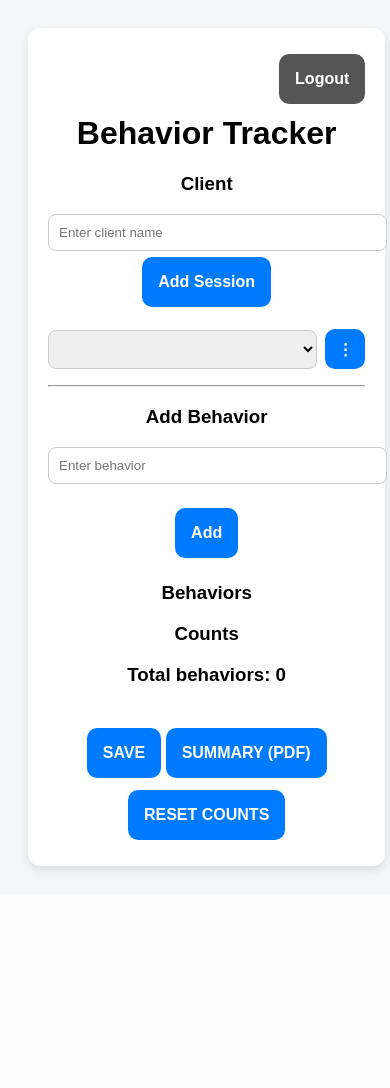
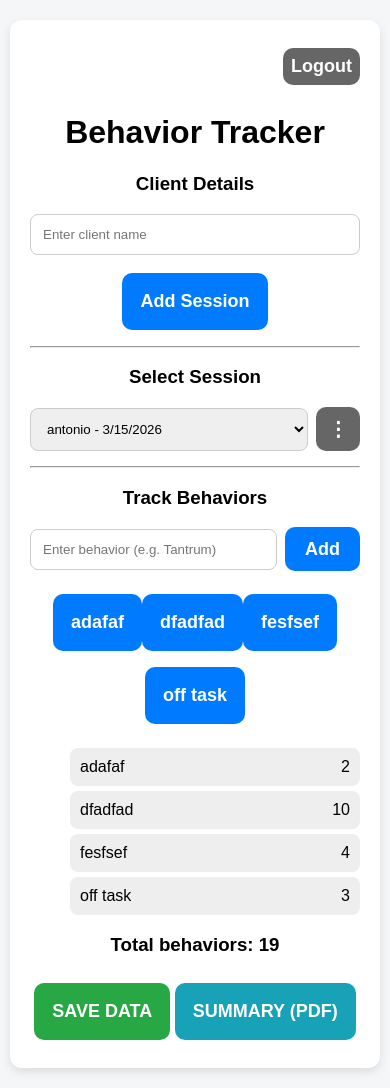
Before and after one commit to tonysegura-project/1FingerBT, a Flask app: page / in a window 390 px wide. Before the commit the page ends 875 px from the top, so only its background shows below. Run offline with Flask 3, Linux system fonts and the light colour scheme; a user stored in the database is signed in; lists and menus that the app fills with data are empty; some libraries are stand-ins or nearby versions.

Commit message:
Fixed database syncing, login, and mobile UI

```diff
--- a/app.py
+++ b/app.py
@@ -1,98 +1,142 @@
-from flask import Flask, render_template, request, jsonify, redirect
+from flask import Flask, render_template, request, jsonify, redirect, url_for, flash
 from flask_sqlalchemy import SQLAlchemy
-from flask_login import LoginManager, UserMixin, login_user, login_required, logout_user
+from flask_login import LoginManager, UserMixin, login_user, login_required, logout_user, current_user
+from werkzeug.security import generate_password_hash, check_password_hash
 
 app = Flask(__name__)
-app.secret_key = "supersecretkey123"
+app.secret_key = "aba_tracker_secret_key" # Change this for production
 
+# Database Configuration
+app.config["SQLALCHEMY_DATABASE_URI"] = "sqlite:///behavior_tracker.db"
+app.config["SQLALCHEMY_TRACK_MODIFICATIONS"] = False
+db = SQLAlchemy(app)
+
+# Login Manager
 login_manager = LoginManager()
 login_manager.init_app(app)
 login_manager.login_view = "login"
 
-app.config["SQLALCHEMY_DATABASE_URI"] = "sqlite:///database.db"
-app.config["SQLALCHEMY_TRACK_MODIFICATIONS"] = False
+# ---------------- MODELS ----------------
 
-db = SQLAlchemy(app)
+class User(UserMixin, db.Model):
+    id = db.Column(db.Integer, primary_key=True)
+    email = db.Column(db.String(120), unique=True, nullable=False)
+    password = db.Column(db.String(200), nullable=False)
+    sessions = db.relationship('Session', backref='user', lazy=True)
 
-data = {}
+class Session(db.Model):
+    id = db.Column(db.Integer, primary_key=True)
+    name = db.Column(db.String(120), nullable=False) # Client Name
+    date = db.Column(db.String(50), nullable=False)
+    user_id = db.Column(db.Integer, db.ForeignKey("user.id"), nullable=False)
+    behaviors = db.relationship('Behavior', backref='session', cascade="all, delete-orphan", lazy=True)
+
 class Behavior(db.Model):
     id = db.Column(db.Integer, primary_key=True)
-    name = db.Column(db.String(100))
+    name = db.Column(db.String(100), nullable=False)
     count = db.Column(db.Integer, default=0)
+    session_id = db.Column(db.Integer, db.ForeignKey("session.id"), nullable=False)
+
+# ---------------- ROUTES ----------------
+
+@login_manager.user_loader
+def load_user(user_id):
+    return User.query.get(int(user_id))
+
 @app.route("/")
 @login_required
 def index():
-    behaviors = Behavior.query.all()
+    return render_template("index.html")
 
-    data = {b.name: b.count for b in behaviors}
+@app.route("/signup", methods=["GET", "POST"])
+def signup():
+    if request.method == "POST":
+        email = request.form.get("email")
+        password = request.form.get("password")
+        if User.query.filter_by(email=email).first():
+            flash("Email already exists.")
+            return redirect(url_for("signup"))
+        new_user = User(email=email, password=generate_password_hash(password))
+        db.session.add(new_user)
+        db.session.commit()
+        return redirect(url_for("login"))
+    return render_template("signup.html")
 
-    return render_template("index.html", data=data)
-
-class User(UserMixin, db.Model):
-    id = db.Column(db.Integer, primary_key=True)
-    email = db.Column(db.String(120), unique=True)
-    password = db.Column(db.String(200))
-
-@app.route("/add_behavior", methods=["POST"])
-def add_behavior():
-    behavior_name = request.json.get("behavior")
-
-    if behavior_name:
-        new_behavior = Behavior(name=behavior_name, count=0)
-        db.session.add(new_behavior)
-        db.session.commit()
-
-    behaviors = Behavior.query.all()
-
-    data = {b.name: b.count for b in behaviors}
-
-    return jsonify(data)
-
-@app.route("/update", methods=["POST"])
-def update():
-    behavior_name = request.json.get("behavior")
-
-    behavior = Behavior.query.filter_by(name=behavior_name).first()
-
-    if behavior:
-        behavior.count += 1
-        db.session.commit()
-
-    behaviors = Behavior.query.all()
-
-    data = {b.name: b.count for b in behaviors}
-
-    return jsonify(data)
-
-@app.route("/login", methods=["GET","POST"])
+@app.route("/login", methods=["GET", "POST"])
 def login():
     if request.method == "POST":
-
-        email = request.form["email"]
-        password = request.form["password"]
-
+        email = request.form.get("email")
+        password = request.form.get("password")
         user = User.query.filter_by(email=email).first()
-
-        if user and user.password == password:
+        if user and check_password_hash(user.password, password):
             login_user(user)
-            return redirect("/")
-
+            return redirect(url_for("index"))
+        flash("Invalid credentials.")
     return render_template("login.html")
 
 @app.route("/logout")
 @login_required
 def logout():
     logout_user()
-    return redirect("/login")
+    return redirect(url_for("login"))
 
-@login_manager.user_loader
-def load_user(user_id):
-    return User.query.get(int(user_id))
+# ---------------- API DATA ROUTES ----------------
 
-with app.app_context():
-    db.create_all()
+@app.route("/create_session", methods=["POST"])
+@login_required
+def create_session():
+    data = request.json
+    new_session = Session(name=data['name'], date=data['date'], user_id=current_user.id)
+    db.session.add(new_session)
+    db.session.commit()
+    return get_sessions()
+
+@app.route("/get_sessions")
+@login_required
+def get_sessions():
+    sessions = Session.query.filter_by(user_id=current_user.id).all()
+    return jsonify([{"id": s.id, "name": s.name, "date": s.date} for s in sessions])
+
+@app.route("/get_behaviors/<int:session_id>")
+@login_required
+def get_behaviors(session_id):
+    behaviors = Behavior.query.filter_by(session_id=session_id).all()
+    return jsonify({b.name: b.count for b in behaviors})
+
+@app.route("/add_behavior", methods=["POST"])
+@login_required
+def add_behavior():
+    data = request.json
+    session_id = data.get("session_id")
+    name = data.get("behavior")
+
+    existing = Behavior.query.filter_by(name=name, session_id=session_id).first()
+    if not existing:
+        new_b = Behavior(name=name, count=0, session_id=session_id)
+        db.session.add(new_b)
+        db.session.commit()
+    return get_behaviors(session_id)
+
+@app.route("/update_count", methods=["POST"])
+@login_required
+def update_count():
+    data = request.json
+    behavior = Behavior.query.filter_by(name=data['behavior'], session_id=data['session_id']).first()
+    if behavior:
+        behavior.count += 1
+        db.session.commit()
+    return get_behaviors(data['session_id'])
+
+@app.route("/delete_session/<int:session_id>", methods=["POST"])
+@login_required
+def delete_session(session_id):
+    session = Session.query.get(session_id)
+    if session and session.user_id == current_user.id:
+        db.session.delete(session)
+        db.session.commit()
+    return get_sessions()
 
 if __name__ == "__main__":
-    app.run()
-
-    #python app.py
+    with app.app_context():
+        db.create_all()
+    app.run(debug=True, host="0.0.0.0", port=5000)
--- a/requirements.txt
+++ b/requirements.txt
@@ -1,4 +1,4 @@
-Flask==3.1.3
-gunicorn
+Flask
 Flask-SQLAlchemy
 Flask-Login
+Werkzeug
--- a/templates/index.html
+++ b/templates/index.html
@@ -1,406 +1,291 @@
 <!DOCTYPE html>
 <html>
 <head>
-    <title>Behavior Tracker</title>
-    <meta name="viewport" content="width=device-width, initial-scale=1.0">
-
+    <title>RBT Session Tracker</title>
+    <meta name="viewport" content="width=device-width, initial-scale=1.0, maximum-scale=1.0, user-scalable=no">
     <script src="https://cdnjs.cloudflare.com/ajax/libs/jspdf/2.5.1/jspdf.umd.min.js"></script>
-
     <style>
-        h1{
-    margin-top:5px;
-}
+        /* Keeping your original styling Antonio, it looked great! */
 body {
     font-family: Arial, sans-serif;
     background: #f4f6f8;
     text-align: center;
-            padding: 20px;
+    padding: 10px; /* Reduced padding for mobile */
+    margin: 0;
+    display: flex;
+    justify-content: center; /* Centers the container horizontally */
 }
-
 .container {
     max-width: 500px;
-    width: 95%;
-    margin: auto;
+    width: 100%; /* Take full width on small screens */
+    margin: 10px auto; /* Centers it and adds a small top/bottom gap */
     background: white;
     padding: 20px;
     border-radius: 12px;
     box-shadow: 0 4px 10px rgba(0,0,0,0.1);
 }
-
-        input, select {
-            padding: 10px;
-            width: 100%;
-            border-radius: 8px;
-            border: 1px solid #ccc;
-        }
-
-        .row {
-            display: flex;
-            align-items: center;
-            gap: 8px;
-            margin: 10px 0;
-        }
-
-        .row select {
-            flex: 1;
-        }
-
+        input, select { padding: 12px; width: 100%; border-radius: 8px; border: 1px solid #ccc; margin-bottom: 10px; box-sizing: border-box;}
 button {
-    padding: 16px;
-    margin: 6px 0;
+    padding: 18px; /* Slightly larger for touch */
+    margin: 8px 0;
     border: none;
     border-radius: 10px;
     background: #007bff;
     color: white;
     font-weight: bold;
     cursor: pointer;
-    font-size: 16px;
+    font-size: 18px; /* Bigger text for easier reading */
+    touch-action: manipulation; /* Removes the 300ms tap delay on mobile */
 }
-.delete-btn {
-    background: red;
-    color: white;
-    border: none;
-    border-radius: 6px;
-    width: 28px;
-    height: 28px;
-    margin-right: 10px;
-    cursor: pointer;
+        button:hover { background: #0056b3; }
+        .row { display: flex; gap: 8px; margin-bottom: 10px; }
+        #counts li { list-style: none; background: #eee; padding: 10px; margin: 5px 0; border-radius: 8px; display: flex; justify-content: space-between; }
+        .danger { background: #dc3545; }
+
+        /* 1. Makes input and button sit side-by-side */
+.row {
+    display: flex;
+    align-items: center;
+    gap: 8px;
+    margin-bottom: 15px;
 }
 
-        button:hover {
-            background: #0056b3;
+.row input, .row select {
+    margin-bottom: 0;
+    flex: 1;
 }
 
-        #buttons button {
-    display: block;
-    width: 100%;
-    margin: 10px 0;
-    font-size: 18px;
-    padding: 18px;
+/* 2. Style for the 3-dot menu container */
+.menu-container {
+    position: relative;
+    display: inline-block;
 }
 
-        #counts li {
-            background: #f1f1f1;
-            margin: 5px 0;
-            padding: 10px;
+/* 3. Style for the dots button itself */
+.dots-btn {
+    width: 44px !important;
+    height: 44px !important;
+    padding: 0 !important;
+    background: #666 !important;
+    margin: 0 !important;
+    font-size: 20px;
+    line-height: 44px;
+}
+
+/* 4. The hidden menu box */
+.dropdown-content {
+    display: none;
+    position: absolute;
+    right: 0;
+    top: 50px;
+    background-color: white;
+    min-width: 160px;
+    box-shadow: 0px 8px 16px rgba(0,0,0,0.2);
+    z-index: 100;
     border-radius: 8px;
 }
 
-        .menu-container {
-            position: relative;
+.dropdown-content button {
+    margin: 0;
+    border-radius: 0;
+    width: 100%;
+    text-align: left;
+    padding: 12px;
+    background: white;
+    color: red; /* Make delete stand out */
 }
 
-        .menu-dropdown {
-            display: none;
-            position: absolute;
-            right: 0;
-            top: 45px;
-            background: white;
-            border-radius: 8px;
-            box-shadow: 0 2px 8px rgba(0,0,0,0.2);
-            padding: 10px;
-            z-index: 10;
-        }
+/* 5. Utility class to show the menu */
+.show { display: block !important; }
 
-        .danger {
-            background: red;
-        }
-
-        .dots-btn {
-            width: 40px;
-            height: 40px;
-            padding: 0;
-        }
     </style>
 </head>
-
 <body>
 
 <div class="container">
-
-<div style="text-align:right;">
-    <a href="/logout">
-        <button style="background:#555;">Logout</button>
-    </a>
-</div>
-
+    <div style="text-align:right;"><a href="/logout"><button style="width:auto; padding:8px; background:#666;">Logout</button></a></div>
     <h1>Behavior Tracker</h1>
 
-<h3>Client</h3>
-<input type="text" id="sessionName" placeholder="Enter client name">
-<br>
+    <h3>Client Details</h3>
+    <input type="text" id="clientName" placeholder="Enter client name">
     <button onclick="createSession()">Add Session</button>
 
-<br>
-
-<!-- ✅ THIS IS THE FIXED SECTION -->
+    <hr>
+<h3>Select Session</h3>
 <div class="row">
-
-    <select id="sessionSelect" onchange="loadSession()"></select>
+    <select id="sessionSelect" onchange="loadBehaviors()"></select>
 
     <div class="menu-container">
-        <button onclick="toggleMenu()" class="dots-btn">⋮</button>
-
-        <div id="menu" class="menu-dropdown">
+        <button onclick="toggleMenu(event)" class="dots-btn">⋮</button>
+        <div id="sessionMenu" class="dropdown-content">
             <button onclick="deleteSession()" class="danger">Delete Session</button>
         </div>
     </div>
-
 </div>
 
 <hr>
 
-<h3>Add Behavior</h3>
-<input type="text" id="newBehavior" placeholder="Enter behavior">
-<br><br>
-<button onclick="addBehavior()">Add</button>
+<h3>Track Behaviors</h3>
+<div class="row">
+    <input type="text" id="newBehavior" placeholder="Enter behavior (e.g. Tantrum)">
+    <button onclick="addBehavior()" style="width: auto; padding: 0 20px; height: 44px; margin: 0;">Add</button>
+</div>
 
-<h3>Behaviors</h3>
-<div id="buttons"></div>
+    <div id="behaviorButtons"></div>
+    <ul id="counts"></ul>
+    <h3 id="totalCount">Total: 0</h3>
 
-<h3>Counts</h3>
-<ul id="counts"></ul>
-
-<h3 id="totalCount">Total behaviors: 0</h3>
-
-<br>
-<button onclick="saveManually()">SAVE</button>
-<button onclick="generatePDF()">SUMMARY (PDF)</button>
-<button onclick="resetCounts()">RESET COUNTS</button>
-
+    <button onclick="alert('Data is auto-saved to server!')" style="background: #28a745;">SAVE DATA</button>
+    <button onclick="generatePDF()" style="background: #17a2b8;">SUMMARY (PDF)</button>
 </div>
 
 <script>
-let sessions = JSON.parse(localStorage.getItem("sessions")) || {};
-let currentSession = null;
-let data = {};
-function resetCounts() {
+let currentSessionId = null;
+let behaviorData = {};
 
-    if (!currentSession) return;
+// Load sessions on startup
+window.onload = fetchSessions;
 
-    let confirmReset = confirm("Reset all behavior counts?");
-    if (!confirmReset) return;
-
-    for (let behavior in data) {
-        data[behavior] = 0;
+function fetchSessions() {
+    fetch('/get_sessions')
+        .then(res => res.json())
+        .then(data => {
+            const select = document.getElementById("sessionSelect");
+            select.innerHTML = "";
+            data.forEach(s => {
+                select.innerHTML += `<option value="${s.id}">${s.name} - ${s.date}</option>`;
+            });
+            if (data.length > 0) {
+                currentSessionId = data[0].id;
+                loadBehaviors();
             }
-
-    sessions[currentSession].data = data;
-    saveSessions();
-
-    render();
-}
-
-function saveSessions() {
-    localStorage.setItem("sessions", JSON.stringify(sessions));
-}
-
-function saveManually() {
-    if (currentSession) {
-        sessions[currentSession].data = data;
-        saveSessions();
-        alert("Saved!");
-    }
+        });
 }
 
 function createSession() {
-    let input = document.getElementById("sessionName");
-    let name = input.value.trim();
-    if (!name) return;
+    const name = document.getElementById("clientName").value;
+    if (!name) return alert("Enter client name");
+    const date = new Date().toLocaleDateString();
 
-    let today = new Date();
-    let date = `${today.getMonth()+1}/${today.getDate()}/${today.getFullYear()}`;
-    let key = `${name} - ${date}`;
-
-    sessions[key] = {
-        data: {},
-        createdAt: Date.now()
-    };
-
-    currentSession = key;
-    data = sessions[key].data;
-
-    saveSessions();
-    updateSessionDropdown();
-
-    document.getElementById("sessionSelect").value = key;
-
-    render();
-    input.value = "";
+    fetch('/create_session', {
+        method: 'POST',
+        headers: {'Content-Type': 'application/json'},
+        body: JSON.stringify({name, date})
+    })
+    .then(res => res.json())
+    .then(sessions => {
+        fetchSessions();
+        document.getElementById("clientName").value = "";
+    });
 }
 
-function loadSession() {
-    let select = document.getElementById("sessionSelect");
-    currentSession = select.value;
+function loadBehaviors() {
+    currentSessionId = document.getElementById("sessionSelect").value;
+    if (!currentSessionId) return;
 
-    if (sessions[currentSession]) {
-        data = sessions[currentSession].data || {};
-    } else {
-        data = {};
-    }
-
+    fetch(`/get_behaviors/${currentSessionId}`)
+        .then(res => res.json())
+        .then(data => {
+            behaviorData = data;
             render();
-}
-
-function deleteSession() {
-    if (!currentSession) return;
-
-    let confirmDelete = confirm("Delete this session?");
-    if (!confirmDelete) return;
-
-    delete sessions[currentSession];
-
-    saveSessions();
-
-    // ✅ Refresh dropdown + auto-select next session
-    updateSessionDropdown();
-}
-
-function deleteBehavior(behavior) {
-
-    let confirmDelete = confirm("Delete this behavior?");
-    if (!confirmDelete) return;
-
-    delete data[behavior];
-
-    sessions[currentSession].data = data;
-    saveSessions();
-
-    render();
-}
-
-function updateSessionDropdown() {
-    let select = document.getElementById("sessionSelect");
-    select.innerHTML = "";
-
-    let keys = Object.keys(sessions);
-
-    for (let key of keys) {
-        select.innerHTML += `<option value="${key}">${key}</option>`;
-    }
-
-    // ✅ Auto-select first session if exists
-    if (keys.length > 0) {
-        currentSession = keys[0];
-        select.value = currentSession;
-        data = sessions[currentSession].data || {};
-    } else {
-        currentSession = null;
-        data = {};
-    }
-
-    render();
+        });
 }
 
 function addBehavior() {
-    if (!currentSession) {
-    alert("Please create a session first");
-    return;
+    const behavior = document.getElementById("newBehavior").value;
+    if (!behavior || !currentSessionId) return;
+
+    fetch('/add_behavior', {
+        method: 'POST',
+        headers: {'Content-Type': 'application/json'},
+        body: JSON.stringify({behavior, session_id: currentSessionId})
+    })
+    .then(res => res.json())
+    .then(data => {
+        behaviorData = data;
+        render();
+        document.getElementById("newBehavior").value = "";
+    });
 }
 
-    let input = document.getElementById("newBehavior");
-    let behavior = input.value.trim();
-
-    if (!behavior) return;
-
-    if (!data[behavior]) {
-        data[behavior] = 0;
-    }
-
-    sessions[currentSession].data = data;
-    saveSessions();
-
+function updateCount(name) {
+    fetch('/update_count', {
+        method: 'POST',
+        headers: {'Content-Type': 'application/json'},
+        body: JSON.stringify({behavior: name, session_id: currentSessionId})
+    })
+    .then(res => res.json())
+    .then(data => {
+        behaviorData = data;
         render();
-    input.value = "";
-}
-
-function sendData(behavior) {
-    if (!currentSession) return;
-
-    if (!data[behavior]) {
-        data[behavior] = 0;
-    }
-
-    data[behavior]++;
-
-    sessions[currentSession].data = data;
-    saveSessions();
-
-    render();
+    });
 }
 
 function render() {
-    let btnDiv = document.getElementById("buttons");
-    let list = document.getElementById("counts");
+    const btnDiv = document.getElementById("behaviorButtons");
+    const list = document.getElementById("counts");
     let total = 0;
 
     btnDiv.innerHTML = "";
     list.innerHTML = "";
 
-    for (let key in data) {
-        btnDiv.innerHTML += `<button onclick="sendData('${key}')">${key}</button>`;
-        list.innerHTML += `<li><button onclick="deleteBehavior('${key}')" class="delete-btn">X</button> ${key}: ${data[key]}</li>`;
-
-        total += data[key];
+    for (let name in behaviorData) {
+        btnDiv.innerHTML += `<button onclick="updateCount('${name}')">${name}</button>`;
+        list.innerHTML += `<li><span>${name}</span> <span>${behaviorData[name]}</span></li>`;
+        total += behaviorData[name];
     }
-
     document.getElementById("totalCount").innerText = "Total behaviors: " + total;
 }
 
+function deleteSession() {
+    if (!confirm("Delete this session?") || !currentSessionId) return;
+    fetch(`/delete_session/${currentSessionId}`, {method: 'POST'})
+        .then(() => fetchSessions());
+}
+
 function generatePDF() {
-    if (!currentSession) return alert("No session");
-
     const { jsPDF } = window.jspdf;
     const doc = new jsPDF();
+    const select = document.getElementById("sessionSelect");
+    const sessionText = select.options[select.selectedIndex].text;
 
-    doc.text("Behavior Summary", 20, 20);
-    doc.text(currentSession, 20, 30);
+    doc.setFontSize(18);
+    doc.text("Session Summary Report", 105, 20, {align: 'center'});
+    doc.setFontSize(12);
+    doc.text(`Client Info: ${sessionText}`, 20, 40);
 
-    let y = 50;
+    let y = 60;
+    doc.text("Behavior", 20, y);
+    doc.text("Count", 160, y);
+    doc.line(20, y+2, 190, y+2);
 
-    for (let key in data) {
-        doc.text(`${key}: ${data[key]}`, 20, y);
+    y += 10;
+    for (let name in behaviorData) {
+        doc.text(name, 20, y);
+        doc.text(behaviorData[name].toString(), 165, y);
         y += 10;
     }
-
-    doc.save(currentSession + ".pdf");
+    doc.save(`Session_Summary.pdf`);
 }
 
-function autoDeleteOldSessions() {
-    let now = Date.now();
-    let limit = 48 * 60 * 60 * 1000;
+// Function to show/hide the 3-dot menu
+function toggleMenu(event) {
+    event.stopPropagation(); // Prevents the click from closing the menu immediately
+    document.getElementById("sessionMenu").classList.toggle("show");
+}
 
-    for (let key in sessions) {
-        if (now - sessions[key].createdAt > limit) {
-            delete sessions[key];
+// Automatically close the menu if you click anywhere else on the screen
+window.onclick = function(event) {
+    if (!event.target.matches('.dots-btn')) {
+        var dropdowns = document.getElementsByClassName("dropdown-content");
+        for (var i = 0; i < dropdowns.length; i++) {
+            var openDropdown = dropdowns[i];
+            if (openDropdown.classList.contains('show')) {
+                openDropdown.classList.remove('show');
             }
         }
-
-    saveSessions();
     }
-
-function toggleMenu() {
-    let menu = document.getElementById("menu");
-    menu.style.display = (menu.style.display === "block") ? "none" : "block";
 }
-
-window.addEventListener("click", function(e) {
-    if (!e.target.closest(".menu-container")) {
-        document.getElementById("menu").style.display = "none";
-    }
-});
-
-document.getElementById("newBehavior").addEventListener("keypress", function(e) {
-    if (e.key === "Enter") addBehavior();
-});
-document.getElementById("sessionName").addEventListener("keypress", function(e) {
-    if (e.key === "Enter") createSession();
-});
-
-// INIT
-autoDeleteOldSessions();
-updateSessionDropdown();
 </script>
-
 </body>
 </html>
--- a/templates/login.html
+++ b/templates/login.html
@@ -20,5 +20,9 @@
 
 </form>
 
+<br>
+
+<a href="/signup">Create Account</a>
+
 </body>
 </html>
```
Also changed, not shown: templates/signup.html (added, +33 -0 lines), instance/behavior_tracker.db (added), instance/database.db. Lines whose indentation alone changed are shown as unchanged.
